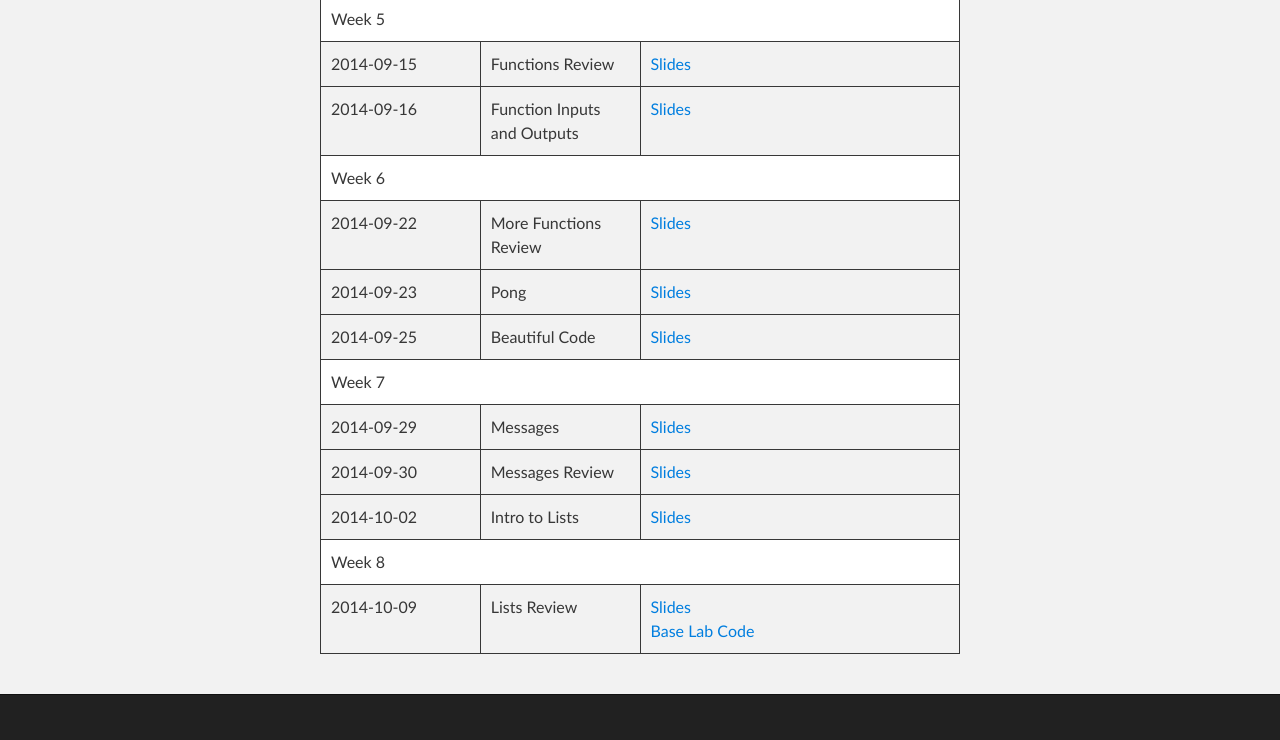
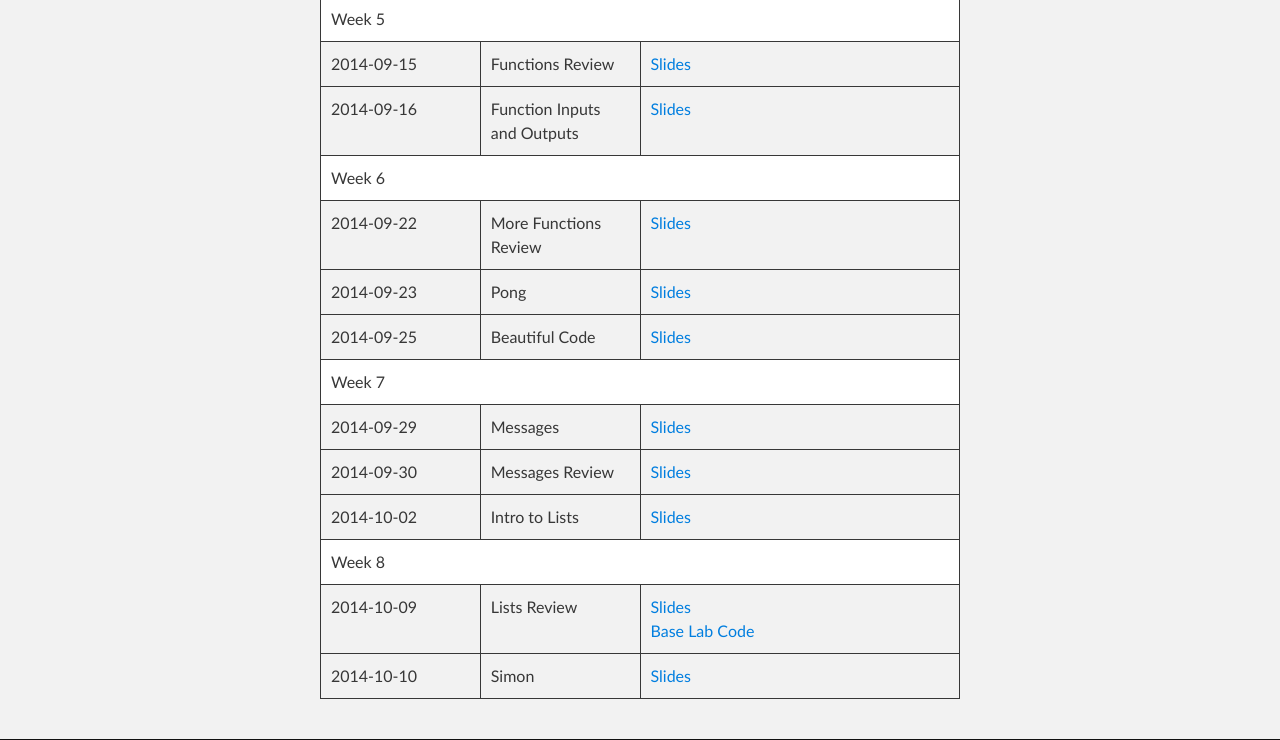
Before and after one commit to introcs/introcs.github.io, a plain HTML site: page index.html in a window 1280 px wide. Shown: the part 1734-2474 px from the top of the page. Before the commit the page ends 2429 px from the top, so only its background shows below. Drawn offline with nearby package versions, Linux system fonts and the light colour scheme.

Commit message:
Add 10-10

```diff
--- a/index.html
+++ b/index.html
@@ -244,6 +244,13 @@
 	 <a href="http://introcs.github.io/code/Long_Jump.xml">Base Lab Code</a><br>
    </td>
  </tr>
+ <tr>
+   <td>2014-10-10</td>
+   <td>Simon</td>
+   <td>
+     <a href="https://docs.google.com/presentation/d/1OrHD4tOW5k976n-FPNRjS86WR-PEIThFgBZBVL8RKb4/edit?usp=sharing">Slides</a><br>
+   </td>
+ </tr>
 
 </table>
 </section>
```
